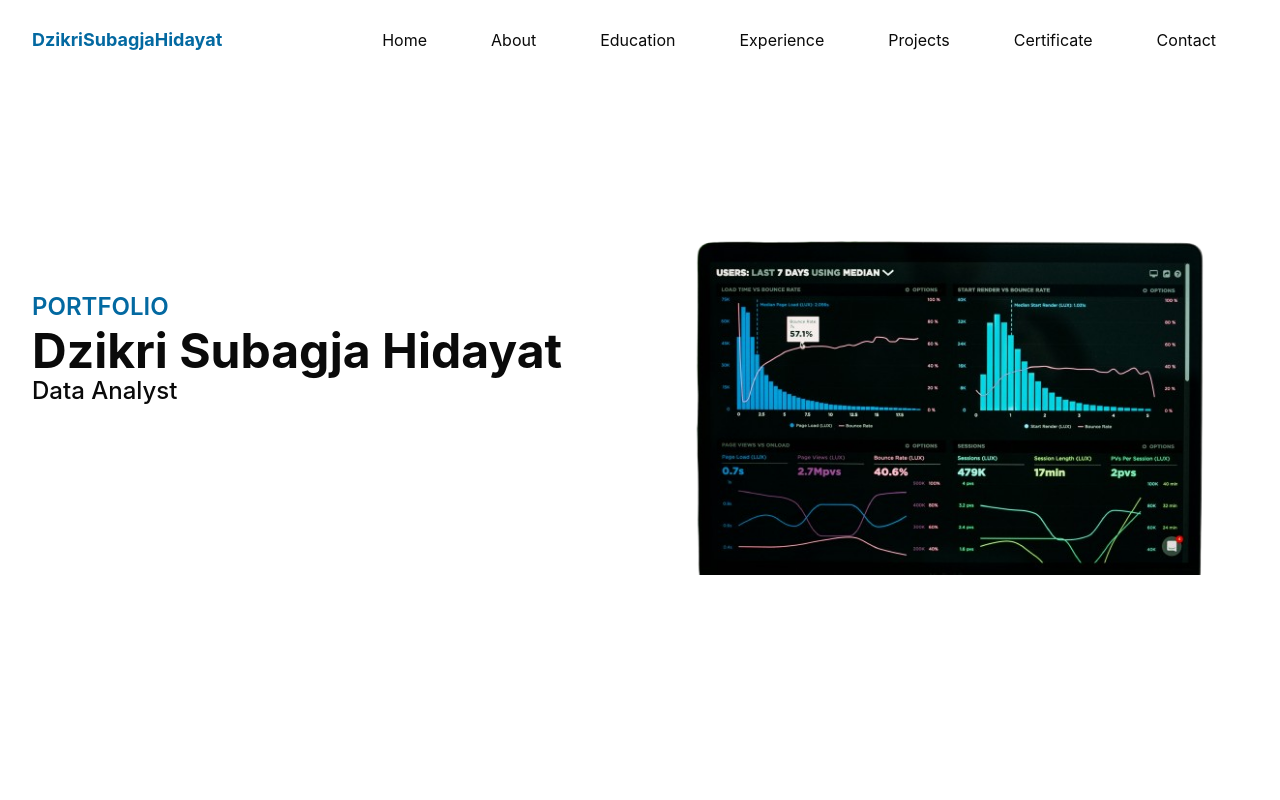
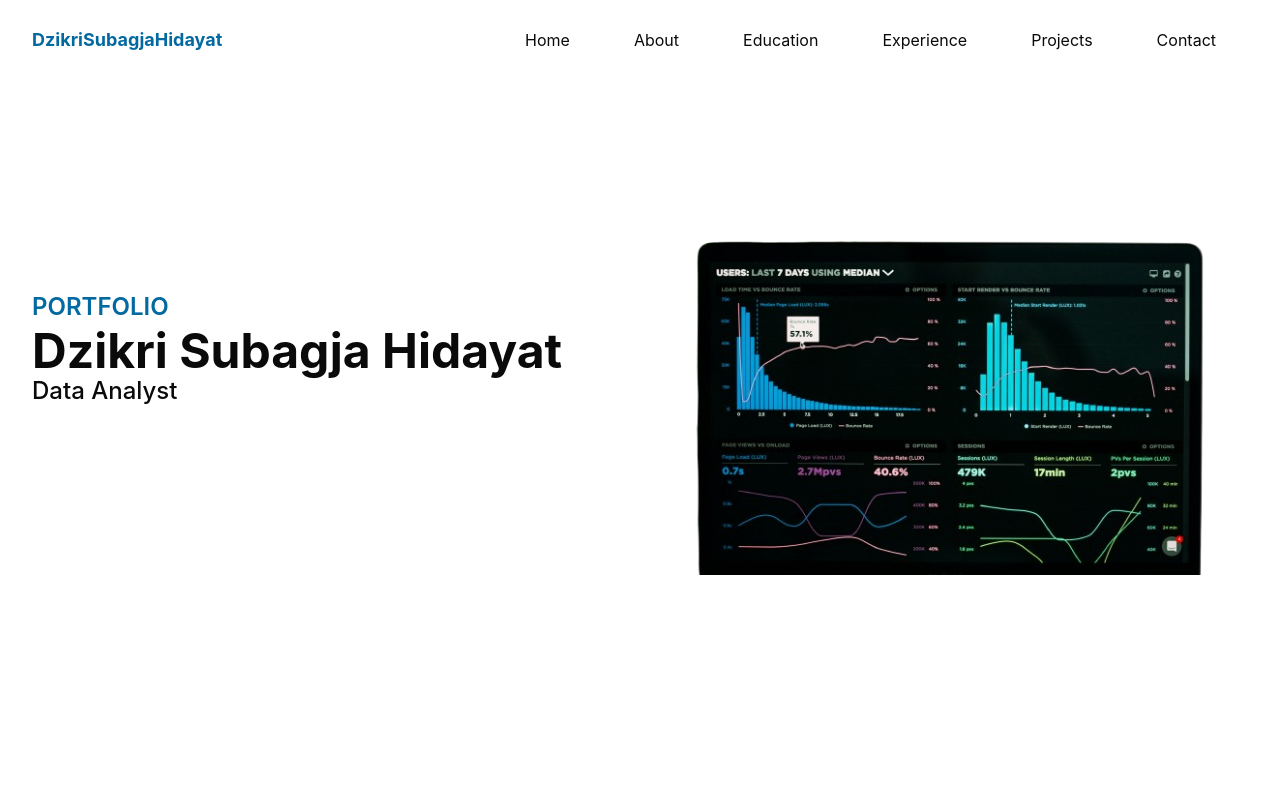
Before and after one commit to Dzikrish/portfolio-dzikri, a website: page index.html in a window 1280 px wide. Shown: the top 800 px of the page. Drawn offline with nearby package versions, Linux system fonts and the light colour scheme.

Commit message:
hapus navbar certificate

```diff
--- a/index.html
+++ b/index.html
@@ -79,14 +79,6 @@
                     class="text-base text-dark py-2 mx-8 flex group-hover:text-primary"
                   >
                     Projects
-                  </a>
-                </li>
-                <li class="group">
-                  <a
-                    href="#certificate"
-                    class="text-base text-dark py-2 mx-8 flex group-hover:text-primary"
-                  >
-                    Certificate
                   </a>
                 </li>
                 <li class="group">
```
